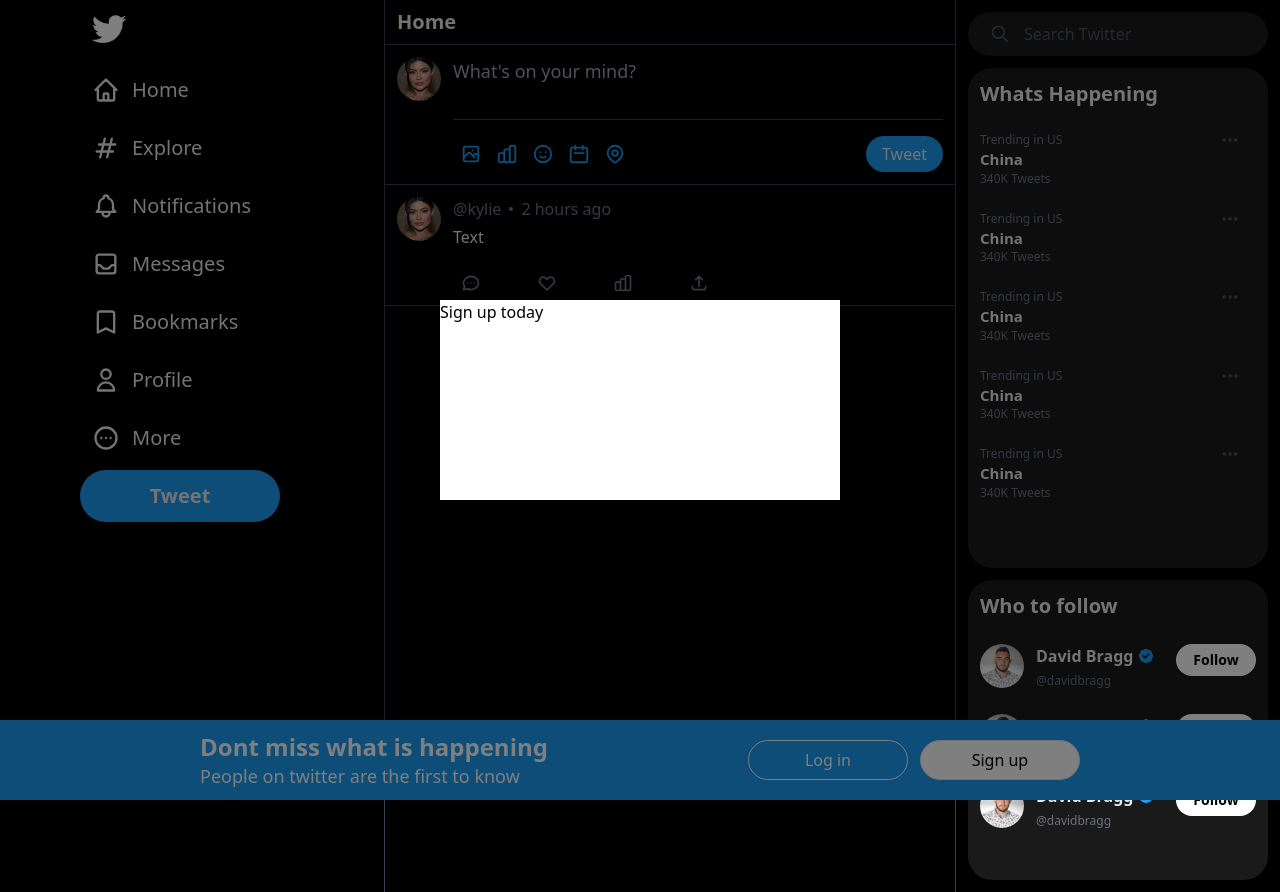
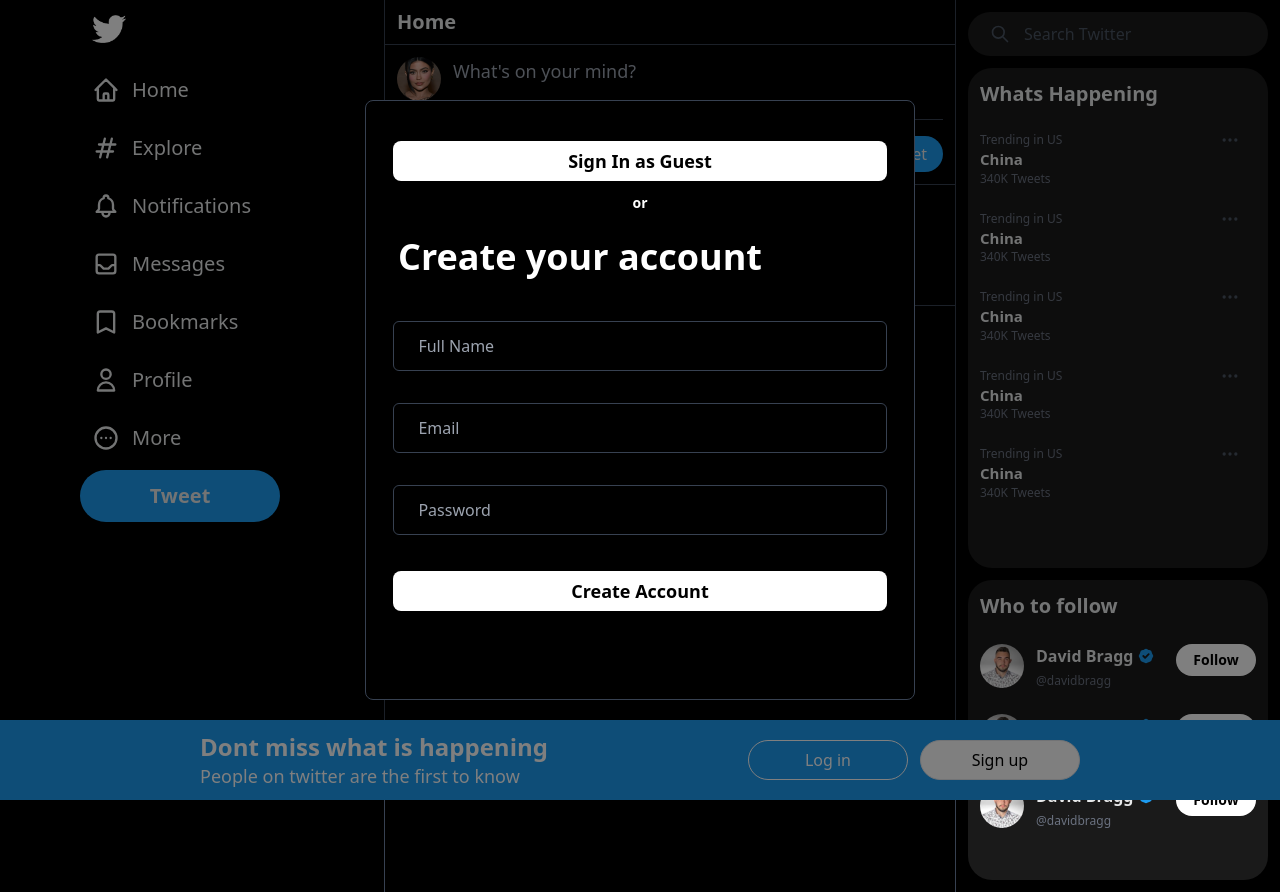
Before and after one commit to skillzz9/twitter-clone, a Next.js app: page / in a window 1280 px wide. Both pictures are taken after a click on the button "Sign up". Built offline with nearby package versions, Linux system fonts and the light colour scheme.

Commit message:
sign up modal completed

```diff
--- a/components/Modals/SignUpModal.js
+++ b/components/Modals/SignUpModal.js
@@ -12,8 +12,27 @@ export default function SignUpModal(){
         <button onClick={() => dispatch(openSignupModal())} className="bg-white border text-black w-[160px] h-[40px] rounded-full hover:bg-[#cbd2d7]"> Sign up</button>
 
         <Modal onClick={() => dispatch(closeSignupModal())} open={isOpen} className="flex justify-center items-center">
-            <div className="w-[400px] h-[200px] bg-white">
-                Sign up today
+            <div className="w-[90%] h-[400px] bg-black text-white md:w-[550px] md:h-[600px] border border-gray-700 rounded-lg">
+                <div className="flex flex-col items-center mt-10">
+                    <button className=" bg-white w-[90%] h-10 rounded-lg text-black font-bold text-lg">
+                        Sign In as Guest
+                    </button>
+                    <p className="text-white p-3 text-bold text-sm font-bold">
+                        or
+                    </p>
+                </div>
+                <h1 className="text-white p-3 text-bold text-4xl font-bold ml-5">
+                        Create your account
+                </h1>
+                <div className="flex flex-col items-center">
+                <input placeholder="Full Name" className="w-[90%] mt-8 h-10 rounded-md bg-transparent border border-gray-700 p-6" type={"name"}></input>
+                <input placeholder="Email" className="w-[90%] mt-8 h-10 rounded-md bg-transparent border border-gray-700 p-6" type={"name"}></input>
+                <input placeholder="Password" className="w-[90%] mt-8 h-10 rounded-md bg-transparent border border-gray-700 p-6" type={"name"}></input>
+
+                <button className="mt-9 bg-white w-[90%] h-10 rounded-lg text-black font-bold text-lg">
+                      Create Account
+                </button>
+                </div>
             </div>
 
         </Modal>
```
